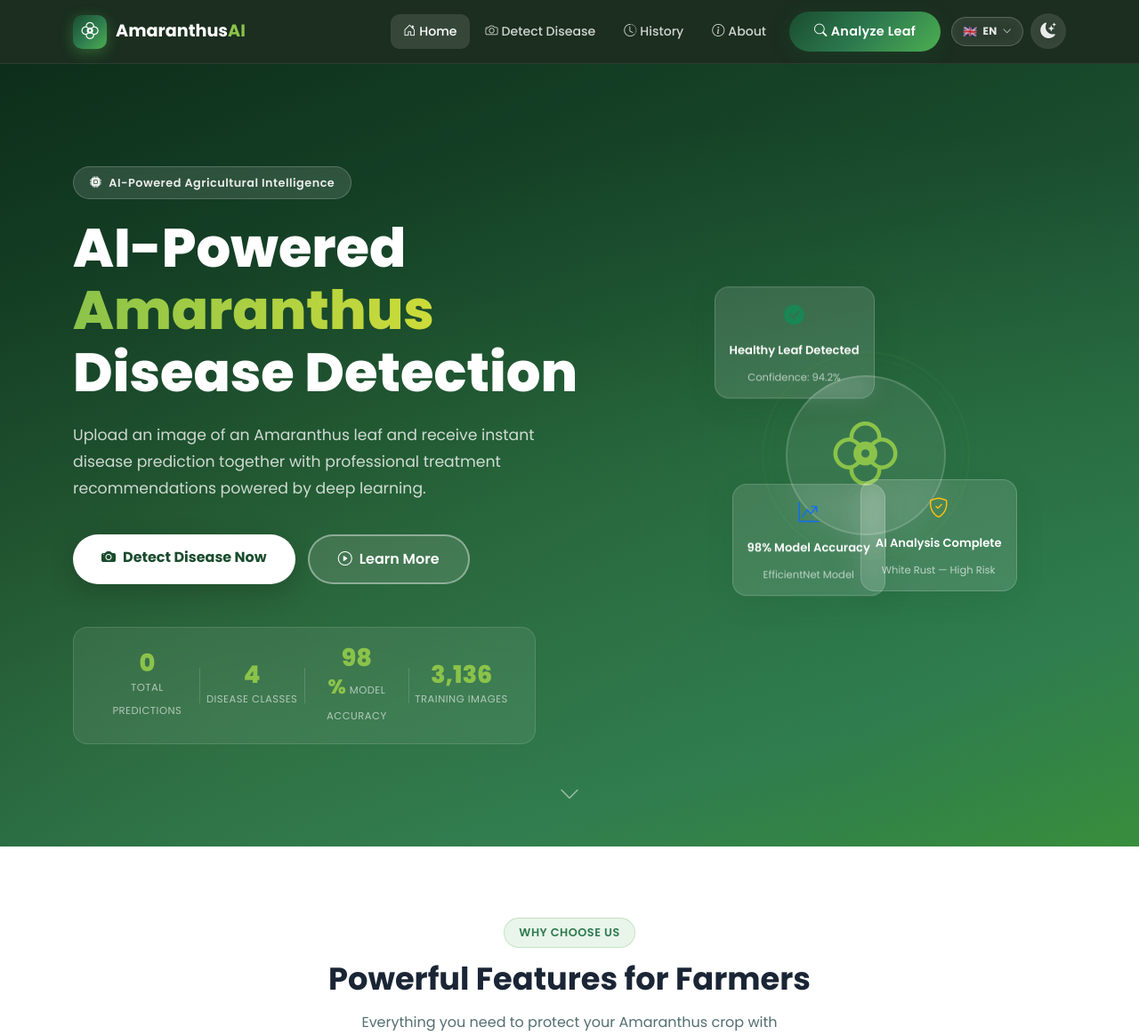
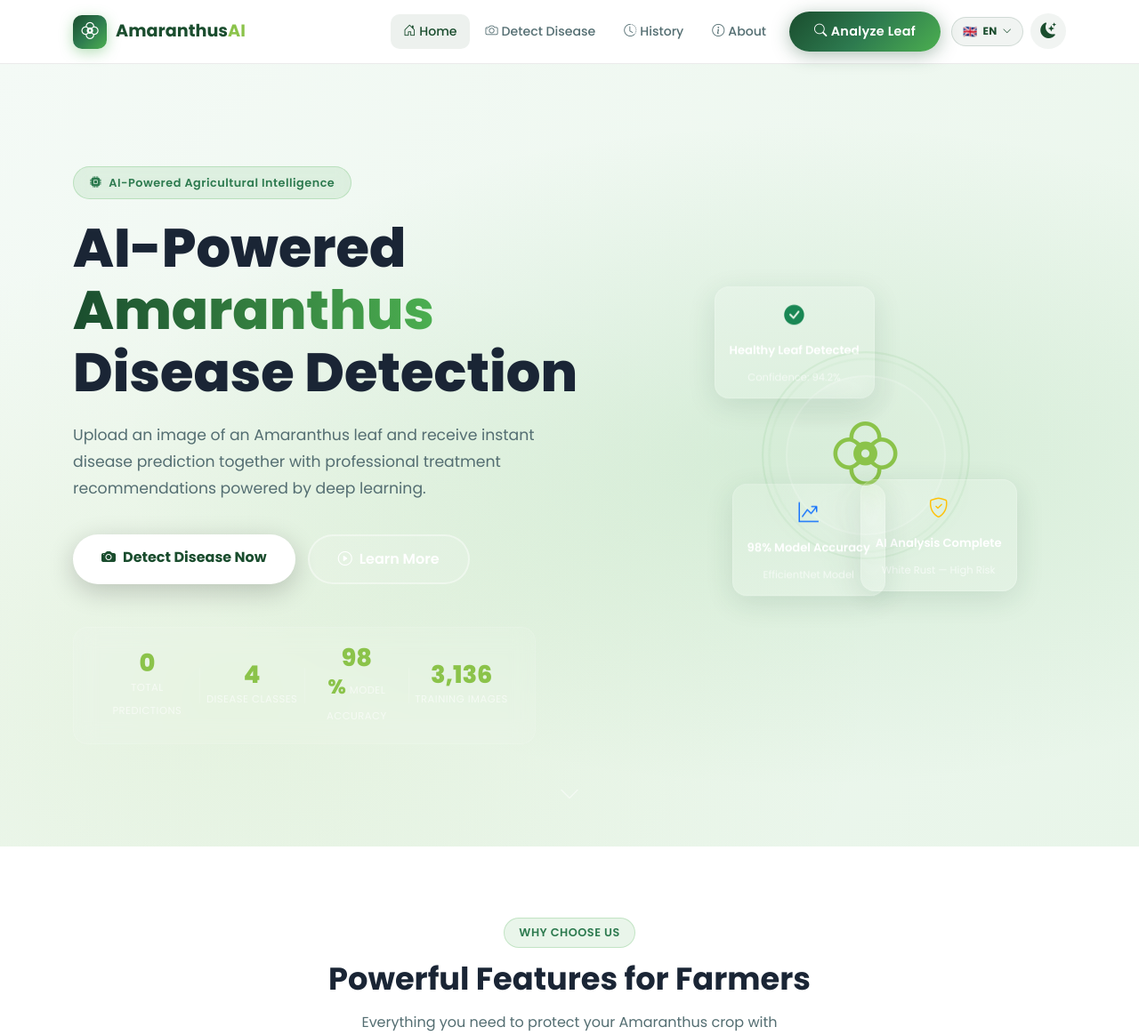
Before and after one commit to 1212shedrack/finalist-project, a Django app: page / in a window 1280 px wide. Shown: the top 1164 px of the page at 89% size. Run offline with Django 5.2, Linux system fonts and the light colour scheme; data that the repository does not hold is empty.

Commit message:
style: revert dark green navbar and hero back to a light theme
- Make navbar background white with dark text and primary color hover states
- Change hero section gradient to very light subtle green instead of heavy dark green
- Update language and dark mode icons in navbar to be visible on light background
- Update hero title and subtitle colors for readability

```diff
--- a/static/css/style.css
+++ b/static/css/style.css
@@ -38,8 +38,8 @@
 
   --navbar-h: 72px;
   --gradient-primary: linear-gradient(135deg, #1a4d2e 0%, #2d7a4f 50%, #4CAF50 100%);
-  --gradient-hero:    linear-gradient(160deg, #0d2e1a 0%, #1a4d2e 40%, #2d7a4f 80%, #388e3c 100%);
-  --gradient-card:    linear-gradient(135deg, #f4faf6 0%, #e8f5e9 100%);
+  --gradient-hero:    linear-gradient(135deg, #f4faf6 0%, #e8f5e9 100%);
+  --gradient-card:    linear-gradient(135deg, #ffffff 0%, #f9fdfa 100%);
 }
 
 /* Dark Mode */
@@ -115,35 +115,33 @@ h1,h2,h3,h4,h5,h6 { font-weight: 700; line-height: 1.3; color: var(--text-primar
 }
 
 .btn-icon {
-  background: rgba(255,255,255,0.15);
+  background: rgba(26, 77, 46, 0.06);
   border: none;
   border-radius: var(--radius-full);
   width: 40px; height: 40px;
   display: flex; align-items: center; justify-content: center;
-  color: rgba(255,255,255,0.9);
+  color: var(--primary);
   font-size: 1.1rem;
   transition: var(--transition);
-  backdrop-filter: blur(8px);
-}
-.btn-icon:hover { background: rgba(255,255,255,0.25); color: #fff; transform: scale(1.05); }
+}
+.btn-icon:hover { background: rgba(26, 77, 46, 0.12); color: var(--primary); transform: scale(1.05); }
 
 /* LANGUAGE SWITCHER */
 .lang-switcher-wrap  { position: relative; }
 
 .btn-lang-current {
-  background: rgba(255,255,255,0.12);
-  border: 1px solid rgba(255,255,255,0.2);
+  background: rgba(26, 77, 46, 0.06);
+  border: 1px solid rgba(26, 77, 46, 0.15);
   border-radius: var(--radius-full);
-  color: rgba(255,255,255,0.9);
+  color: var(--primary);
   font-size: 0.82rem;
   font-weight: 600;
   padding: 6px 12px;
   display: flex; align-items: center; gap: 6px;
   cursor: pointer; transition: var(--transition-fast);
-  backdrop-filter: blur(8px);
   white-space: nowrap;
 }
-.btn-lang-current:hover { background: rgba(255,255,255,0.22); color: #fff; }
+.btn-lang-current:hover { background: rgba(26, 77, 46, 0.12); color: var(--primary); }
 .lang-code { font-size: 0.75rem; font-weight: 700; letter-spacing: 0.3px; }
 .lang-chevron { font-size: 0.65rem; transition: transform 0.25s ease; }
 .lang-dropdown.open .lang-chevron { transform: rotate(180deg); }
@@ -198,17 +196,17 @@ h1,h2,h3,h4,h5,h6 { font-weight: 700; line-height: 1.3; color: var(--text-primar
 
 /* NAVBAR */
 .navbar-custom {
-  background: rgba(15, 35, 20, 0.95);
+  background: rgba(255, 255, 255, 0.95);
   backdrop-filter: blur(20px);
   -webkit-backdrop-filter: blur(20px);
-  border-bottom: 1px solid rgba(255,255,255,0.08);
+  border-bottom: 1px solid rgba(0,0,0,0.08);
   height: var(--navbar-h);
   transition: var(--transition);
   padding: 0;
 }
 .navbar-custom.scrolled {
-  box-shadow: 0 4px 30px rgba(0,0,0,0.3);
-  background: rgba(15, 35, 20, 0.98);
+  box-shadow: 0 4px 30px rgba(0,0,0,0.06);
+  background: rgba(255, 255, 255, 0.98);
 }
 
 .navbar-brand { display: flex; align-items: center; gap: 10px; }
@@ -220,11 +218,11 @@ h1,h2,h3,h4,h5,h6 { font-weight: 700; line-height: 1.3; color: var(--text-primar
   font-size: 1.2rem; color: #fff;
   box-shadow: 0 4px 15px rgba(76,175,80,0.4);
 }
-.brand-text { font-size: 1.2rem; font-weight: 700; color: #fff; }
+.brand-text { font-size: 1.2rem; font-weight: 700; color: var(--primary); }
 .brand-accent { color: var(--accent); }
 
 .navbar-custom .nav-link {
-  color: rgba(255,255,255,0.8) !important;
+  color: var(--text-secondary) !important;
   font-weight: 500;
   font-size: 0.88rem;
   padding: 8px 14px !important;
@@ -234,16 +232,16 @@ h1,h2,h3,h4,h5,h6 { font-weight: 700; line-height: 1.3; color: var(--text-primar
 }
 .navbar-custom .nav-link:hover,
 .navbar-custom .nav-link.active {
-  color: #fff !important;
-  background: rgba(255,255,255,0.12);
+  color: var(--primary) !important;
+  background: rgba(26, 77, 46, 0.08);
 }
 
 .navbar-toggler-icon-custom {
-  color: #fff;
+  color: var(--primary);
   font-size: 1.5rem;
   cursor: pointer;
 }
-.navbar-toggler { border: none; background: rgba(255,255,255,0.1); border-radius: 8px; padding: 8px 12px; }
+.navbar-toggler { border: none; background: rgba(26, 77, 46, 0.08); border-radius: 8px; padding: 8px 12px; }
 .navbar-toggler:focus { box-shadow: none; }
 
 /* Hero button styles */
@@ -392,9 +390,9 @@ section { padding: 80px 0; }
 
 .hero-badge {
   display: inline-flex; align-items: center;
-  background: rgba(255,255,255,0.12);
-  color: rgba(255,255,255,0.9);
-  border: 1px solid rgba(255,255,255,0.2);
+  background: rgba(76,175,80,0.12);
+  color: var(--primary-light);
+  border: 1px solid rgba(76,175,80,0.25);
   border-radius: var(--radius-full);
   padding: 7px 18px;
   font-size: 0.8rem;
@@ -407,18 +405,18 @@ section { padding: 80px 0; }
 .hero-title {
   font-size: clamp(2.4rem, 5vw, 3.8rem);
   font-weight: 800;
-  color: #fff;
+  color: var(--text-primary);
   line-height: 1.15;
   margin-bottom: 20px;
 }
 .hero-title-accent {
-  background: linear-gradient(90deg, #8BC34A, #CDDC39);
+  background: linear-gradient(90deg, var(--primary), var(--primary-lighter));
   -webkit-background-clip: text;
   -webkit-text-fill-color: transparent;
   background-clip: text;
 }
 .hero-subtitle {
-  color: rgba(255,255,255,0.78);
+  color: var(--text-secondary);
   font-size: 1.08rem;
   max-width: 520px;
   margin-bottom: 36px;
```
